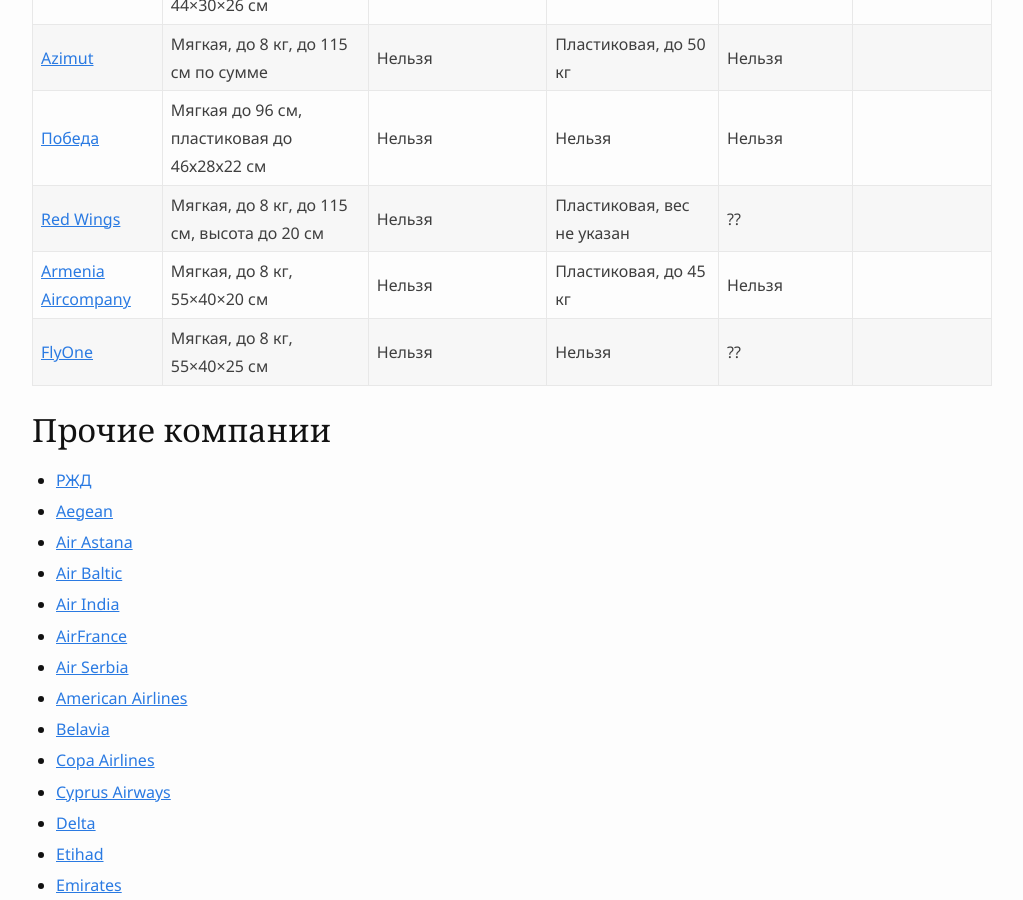
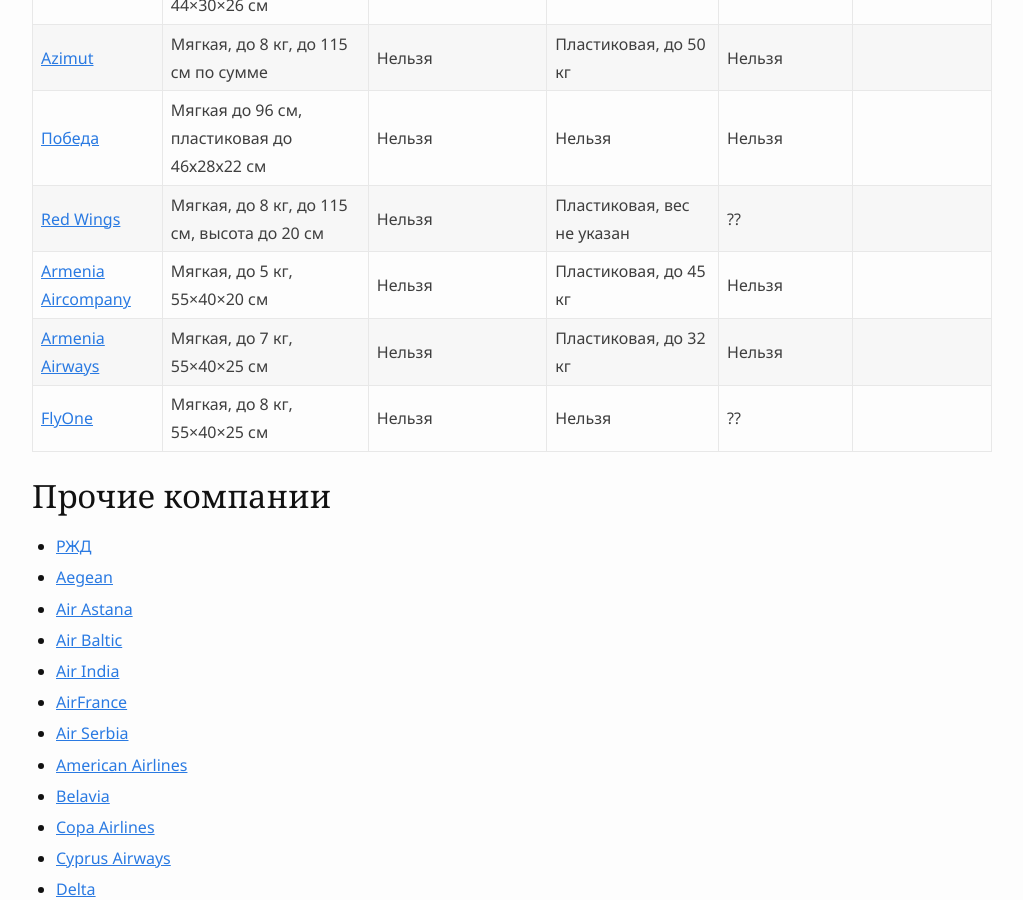
Before and after one commit to haywiki/haywiki.github.io, a Jekyll site: the page built from animals/flight-companies.md, in a window 1280 px wide and 900 px high, scrolled down 546 px. Shown: the whole window, without its empty margins (128-1151 px from the left). Built offline with Jekyll 4.4.1, drawn with Linux system fonts in a browser that asks for light colours; nearby versions of some CDN libraries; a script that is not in the unit is left out.

Commit message:
изменение условий armenia air company

```diff
--- a/animals/flight-companies.md
+++ b/animals/flight-companies.md
@@ -8,16 +8,17 @@
 
 ## Популярные авиакомпании
 
-| Компании                                                                              | Под креслом                                  | Соседнее место                     | Перевозка в багаже               | Брахицефалы | Заметки                                                                                                |
-|---------------------------------------------------------------------------------------|----------------------------------------------|------------------------------------|----------------------------------|-------------|--------------------------------------------------------------------------------------------------------|
-| [Utair](https://www.utair.ru/support/6/ob_usluge_perevozka_zhivotnyh)                 | Мягкая, до 10 кг, 55х40х25 см                | Пластиковая, до 20 кг, 55х40х40 см | Пластиковая, до 20 кг, до 206 см | Нельзя      | [Инструкция](https://www.utair.ru/support/4/kak_perevozyatsya_zhivotnye_na_rejsah_utair)               |
-| [S7](https://www.s7.ru/ru/info/perevozka-zhivotnykh/)                                 | Мягкая, до 10 кг, 55×40×25 см                | Пластиковая, до 23 кг, 55х40х40 см | Пластиковая, до 50 кг            | Нельзя      | [Популярные вопросы](https://helpcenter.s7.ru/ru/category/bagazh-i-ruchnaya-klad/perevozka-zhivotnyh/) |
-| [Aeroflot](https://www.aeroflot.ru/ru-ru/information/special/animals)                 | Мягкая или пластиковая, до 8 кг, 44×30×26 см | Нельзя                             | Пластиковая, до 50 кг            | **Можно**   | До трех животных!                                                                                      |
-| [Azimut](https://azimuth.aero/ru/passengers/baggage/flights-with-pets)                | Мягкая, до 8 кг, до 115 см по сумме          | Нельзя                             | Пластиковая, до 50 кг            | Нельзя      |                                                                                                        |
-| [Победа](https://www.pobeda.aero/ru/information/service/perevozka-zhivotnykh/)        | Мягкая до 96 см, пластиковая до 46х28х22 см  | Нельзя                             | Нельзя                           | Нельзя      |                                                                                                        |
-| [Red Wings](https://flyredwings.com/baggage/perevozka-zhivotnyx/)                     | Мягкая, до 8 кг, до 115 см, высота до 20 см  | Нельзя                             | Пластиковая, вес не указан       | ??          |                                                                                                        |
-| [Armenia Aircompany](https://armeniafly.com/special-services/travelling-with-pets-ru) | Мягкая, до 8 кг, 55×40×20 см                 | Нельзя                             | Пластиковая, до 45 кг            | Нельзя      |                                                                                                        |
-| [FlyOne](https://flyone.eu/ru/Before-flights/Baggage)                                 | Мягкая, до 8 кг, 55×40×25 см                 | Нельзя                             | Нельзя                           | ??          |                                                                                                        |
+| Компании                                                                                                                                 | Под креслом                                  | Соседнее место                     | Перевозка в багаже               | Брахицефалы | Заметки                                                                                                |
+|------------------------------------------------------------------------------------------------------------------------------------------|----------------------------------------------|------------------------------------|----------------------------------|-------------|--------------------------------------------------------------------------------------------------------|
+| [Utair](https://www.utair.ru/support/6/ob_usluge_perevozka_zhivotnyh)                                                                    | Мягкая, до 10 кг, 55х40х25 см                | Пластиковая, до 20 кг, 55х40х40 см | Пластиковая, до 20 кг, до 206 см | Нельзя      | [Инструкция](https://www.utair.ru/support/4/kak_perevozyatsya_zhivotnye_na_rejsah_utair)               |
+| [S7](https://www.s7.ru/ru/info/perevozka-zhivotnykh/)                                                                                    | Мягкая, до 10 кг, 55×40×25 см                | Пластиковая, до 23 кг, 55х40х40 см | Пластиковая, до 50 кг            | Нельзя      | [Популярные вопросы](https://helpcenter.s7.ru/ru/category/bagazh-i-ruchnaya-klad/perevozka-zhivotnyh/) |
+| [Aeroflot](https://www.aeroflot.ru/ru-ru/information/special/animals)                                                                    | Мягкая или пластиковая, до 8 кг, 44×30×26 см | Нельзя                             | Пластиковая, до 50 кг            | **Можно**   | До трех животных!                                                                                      |
+| [Azimut](https://azimuth.aero/ru/passengers/baggage/flights-with-pets)                                                                   | Мягкая, до 8 кг, до 115 см по сумме          | Нельзя                             | Пластиковая, до 50 кг            | Нельзя      |                                                                                                        |
+| [Победа](https://www.pobeda.aero/ru/information/service/perevozka-zhivotnykh/)                                                           | Мягкая до 96 см, пластиковая до 46х28х22 см  | Нельзя                             | Нельзя                           | Нельзя      |                                                                                                        |
+| [Red Wings](https://flyredwings.com/baggage/perevozka-zhivotnyx/)                                                                        | Мягкая, до 8 кг, до 115 см, высота до 20 см  | Нельзя                             | Пластиковая, вес не указан       | ??          |                                                                                                        |
+| [Armenia Aircompany](https://armeniafly.com/special-services/travelling-with-pets-ru)                                                    | Мягкая, до 5 кг, 55×40×20 см                 | Нельзя                             | Пластиковая, до 45 кг            | Нельзя      |                                                                                                        |
+| [Armenia Airways](https://www.facebook.com/armeniaairways/posts/pfbid0LVWUfvaReXfdfjNFbmh1TFYgXyVwp9E3S2PTNJYKBJcP5Aa3XjdGMjcdY5BxNJq4l) | Мягкая, до 7 кг, 55×40×25 см                 | Нельзя                             | Пластиковая, до 32 кг            | Нельзя      |                                                                                                        |
+| [FlyOne](https://flyone.eu/ru/Before-flights/Baggage)                                                                                    | Мягкая, до 8 кг, 55×40×25 см                 | Нельзя                             | Нельзя                           | ??          |                                                                                                        |
 
 ## Прочие компании
 
```
